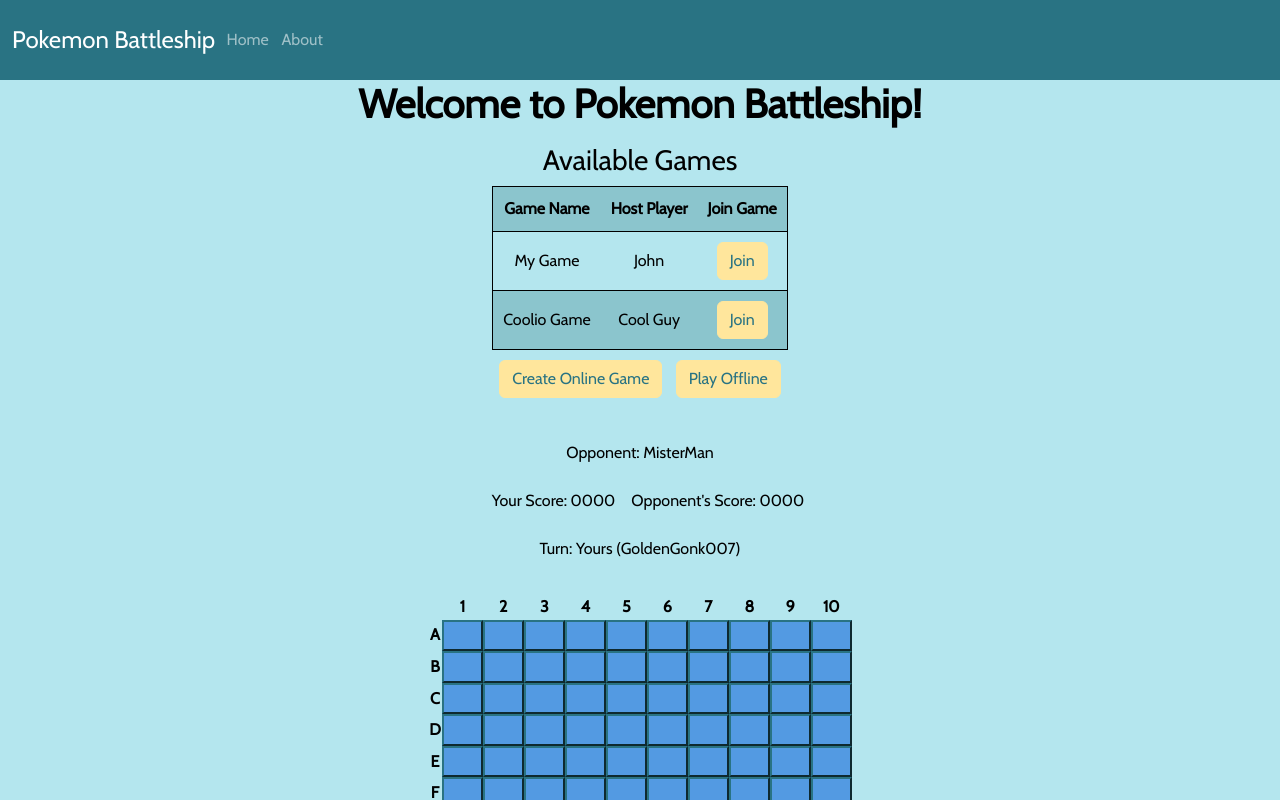
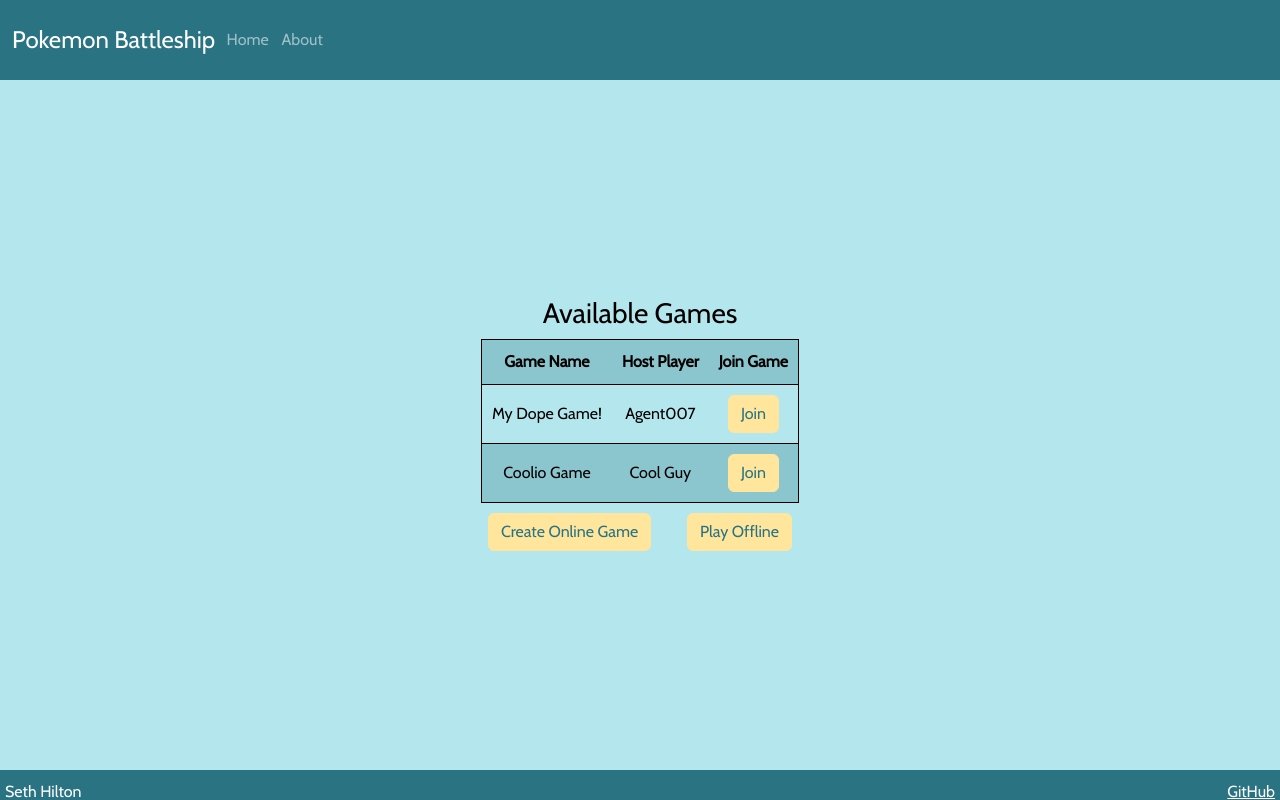
Before and after one commit to gonkseth007/startup, a React (Vite) app: page /play in a window 1280 px wide. Shown: the top 800 px of the page. Built offline with nearby package versions, Linux system fonts and the light colour scheme.

Commit message:
Adding displayName for login and registering - refactoring code and implementing React for the lobby

```diff
--- a/src/login/authenticated.jsx
+++ b/src/login/authenticated.jsx
@@ -16,8 +16,8 @@
 
   return (
     <div>
-      <div className='playerName'>{props.userName}</div>
-      <div className='playerName'>{props.displayName}</div>
+      <div className='playerName'>Username: {props.userName}</div>
+      <div className='playerName'>Display Name: {props.displayName}</div>
       <Button variant='primary' onClick={() => navigate('/play')}>
         Play
       </Button>
--- a/src/login/unauthenticated.jsx
+++ b/src/login/unauthenticated.jsx
@@ -2,7 +2,7 @@
 
 import Button from 'react-bootstrap/Button';
 import { MessageDialog } from './messageDialog';
-import './../app.css';
+// import './../app.css';
 
 export function Unauthenticated(props) {
   const [userName, setUserName] = React.useState(props.userName);
--- /dev/null
+++ b/src/play/game.js
@@ -0,0 +1,30 @@
+export class Game {
+
+  constructor(name, hostPlayer) {
+    this.name = name;
+    this.hostPlayer = hostPlayer;
+    this.gameID = gameID;
+  }
+}
+
+export function createGame(name, hostPlayer) {
+    return {
+        id: crypto.randomUUID(),
+        name,
+        hostPlayer,
+        otherPlayer: null,
+        status: "waiting",
+    };
+}
+
+export function joinGame(game, player) {
+//   if (game.status !== "waiting" || player.userName === game.hostPlayer.userName) {
+//     return game;
+//   }
+
+  return {
+    ...game,
+    otherPlayer: player,
+    status: "in-progress",
+  };
+}
--- a/src/play/lobby.jsx
+++ b/src/play/lobby.jsx
@@ -2,8 +2,60 @@
 import Button from 'react-bootstrap/Button';
 
 import './lobby.css';
+import { createGame, joinGame } from './game.js'
 
-function Lobby({ onJoinGame }) {
+const columns = Array.from({ length: 10 }, (_, index) => index + 1);
+
+function Lobby(props) {
+    const savedGames = JSON.parse(localStorage.getItem("games")) ?? [];
+    if (savedGames.length === 0) {
+        localStorage.setItem('games', JSON.stringify([createGame("My Dope Game!", {userName: "agent007@gmail.com", displayName: "Agent007"}), createGame("Coolio Game", {userName: "coolguy123@gmail.com", displayName: "Cool Guy"})]));
+        savedGames = JSON.parse(localStorage.getItem("games"));
+    }
+    const [games, setGames] = React.useState(savedGames);
+    const [gameName, setGameName] = React.useState('');
+    const [makeNewGame, setMakeNewGame] = React.useState(false);
+
+    const userName = localStorage.getItem("userName");
+    const displayName = localStorage.getItem("displayName");
+
+    function handleJoin(gameID) {
+        // const game = joinGame(game, { userName: userName, displayName: displayName });
+        const gameToJoin = games.find((game) => game.id === gameID);
+        if (!gameToJoin) return;
+
+        const joinedGame = joinGame(gameToJoin, { userName: userName, displayName: displayName });
+        setGames((previousGames) =>
+            previousGames.map((game) =>
+                game.id === gameID ? joinedGame : game
+            )
+        );
+
+        props.onPlayGame(joinedGame);
+    }
+
+    function handleCreate(gameName) {
+        const newGame = createGame(gameName, {
+            userName: userName,
+            displayName: displayName
+        });
+
+        const updatedGames = [...games, newGame];
+        setGames(updatedGames);
+        console.log(updatedGames);
+        localStorage.setItem('games', JSON.stringify(updatedGames));
+        props.onPlayGame(newGame);
+    }
+
+    function cancelNewGame() {
+        setGameName('');
+        setMakeNewGame(false);
+    }
+
+    function handleOffline() {
+        props.onPlayGame();
+    }
+
     return (
         <div>
             <h3 className="my-2">Available Games</h3>
@@ -16,22 +68,45 @@
                     </tr>
                 </thead>
                 <tbody>
-                <tr className="table-row">
-                    <td className="game-table-block">My Game</td>
-                    <td className="game-table-block">John</td>
-                    <td className="game-table-block"><Button variant='primary'>Join</Button></td>
+                    {games.map((game, index) => (
+                        <tr
+                            key={game.id}
+                            className={index % 2 === 0 ? "table-row" : "table-row-alt"}
+                        >
+                        <td className="game-table-block">{game.name}</td>
+                        <td className="game-table-block">{game.hostPlayer.displayName}</td>
+                        <td className="game-table-block">
+                            <Button
+                                variant="primary"
+                                onClick={() => handleJoin(game.id)}
+                            >
+                            Join
+                            </Button>
+                        </td>
                         </tr>
-                <tr className="table-row-alt">
-                    <td className="game-table-block">Coolio Game</td>
-                    <td className="game-table-block">Cool Guy</td>
-                    <td className="game-table-block"><Button variant='primary'>Join</Button></td>
-                </tr>
+                    ))}
                 </tbody>
             </table>
 
+            {makeNewGame === true && (
+                <div className="input-group my-3 justify-center">
+                    <span className="input-group-text">Game Name:</span>
+                    <input className="form-control rounded-end" type="text" placeholder="My Game !" value={gameName} onChange={(e) => setGameName(e.target.value)} />
+                </div>
+            )}
+            <div>
+                {makeNewGame === true && (
                     <div className="create-button-group">
-            <Button variant='primary'>Create Online Game</Button>
-            <Button variant='primary'>Play Offline</Button>
+                        <Button variant='primary' onClick={() => handleCreate(gameName)}>Finish Creating Game</Button>
+                        <Button variant='primary' onClick={() => cancelNewGame()}>Cancel</Button>
+                    </div>
+                )}
+                {makeNewGame === false && (
+                    <div className="create-button-group">
+                        <Button variant='primary' onClick={() => setMakeNewGame(true)}>Create Online Game</Button>
+                        <Button variant='primary' onClick={() => handleOffline()}>Play Offline</Button>
+                    </div>
+                )}
             </div>
         </div>
     );
--- a/src/play/play.jsx
+++ b/src/play/play.jsx
@@ -12,8 +12,11 @@
 export function Play(props) {
     const userName = props.userName;
 
-    const [guess, setGuess] = useState('');
-    const [playState, setPlayState] = React.useState(PlayState.InLobby);
+    const [gameState, setInGame] = React.useState(localStorage.getItem('gameState') || 'lobby');
+    const [guess, setGuess] = React.useState('');
+    const currentPlayState = gameState == 'lobby' ? PlayState.InLobby : (gameState == 'setup' ? PlayState.Setup : PlayState.PlayingGame);
+    const [playState, setPlayState] = React.useState(currentPlayState);
+    localStorage.setItem('inGame', false);
 
     const handleChange = (e) => {
         const rawValue = e.target.value.toUpperCase();
@@ -24,34 +27,32 @@
         }
     }
 
+    function joinGame(game) {
+        setPlayState(PlayState.Setup);
+        localStorage.setItem('gameState', 'setup');
+        localStorage.setItem('currentGame', JSON.stringify(game));
+    }
+
     return (
         <main className="container-fluid text-center body-primary">
-            {playState !== PlayState.Unknown && <h1 id="welcome">Welcome to Pokemon Battleship!</h1>}
+            {/* {playState !== PlayState.Unknown && <h1 id="welcome">Welcome to Pokemon Battleship!</h1>} */}
             {playState === PlayState.InLobby && (
-                <Lobby />
+                <Lobby
+                    // onJoinGame={(gameID, opponentName, displayName) => {
+                    //     onJoinGame(gameID, opponentName, displayName, PlayState.Setup);
+                    // }}
+                    // onCreateGame={(gameName, displayName) => {
+                    //     onCreateGame(gameName, displayName, PlayState.Setup);
+                    // }}
+                    // onPlayOffline={(displayName) => {
+                    //     onPlayOffline(displayName, PlayState.Setup);
+                    // }}
+                    onPlayGame={(game = null) => {joinGame(game)}}
+                />
                 // <Authenticated userName={userName} displayName={displayName} onLogout={() => onAuthChange(userName, displayName, PlayState.Unauthenticated)} />
             )}
             {playState === PlayState.Setup && (
-                <div></div>
-                // <Unauthenticated
-                //     userName={userName}
-                //     displayName={displayName}
-                //     onLogin={(loginUserName, displayName) => {
-                //         onAuthChange(loginUserName, displayName, AuthState.Authenticated);
-                //     }}
-                // />
-            )}
-            {playState === PlayState.PlayingGame && (
-                <Unauthenticated
-                    userName={userName}
-                    displayName={displayName}
-                    onLogin={(loginUserName, displayName) => {
-                        onAuthChange(loginUserName, displayName, AuthState.Authenticated);
-                    }}
-                />
-            )}
-            <hr />
-
+                <div>
                     <div>Opponent: MisterMan</div>
                     <br />
                     <div>
@@ -84,6 +85,25 @@
                         <button className="btn btn-primary m-3 mx-2">Make Guess</button>
                         <button className="btn btn-primary m-3 mx-2">Surrender</button>
                     </div>
+                </div>
+                // <Unauthenticated
+                //     userName={userName}
+                //     displayName={displayName}
+                //     onLogin={(loginUserName, displayName) => {
+                //         onAuthChange(loginUserName, displayName, AuthState.Authenticated);
+                //     }}
+                // />
+            )}
+            {playState === PlayState.PlayingGame && (
+                <Unauthenticated
+                    userName={userName}
+                    displayName={displayName}
+                    onLogin={(loginUserName, displayName) => {
+                        onAuthChange(loginUserName, displayName, AuthState.Authenticated);
+                    }}
+                />
+            )}
+
         </main>
     );
 }
```
Lines whose indentation alone changed are shown as unchanged.
